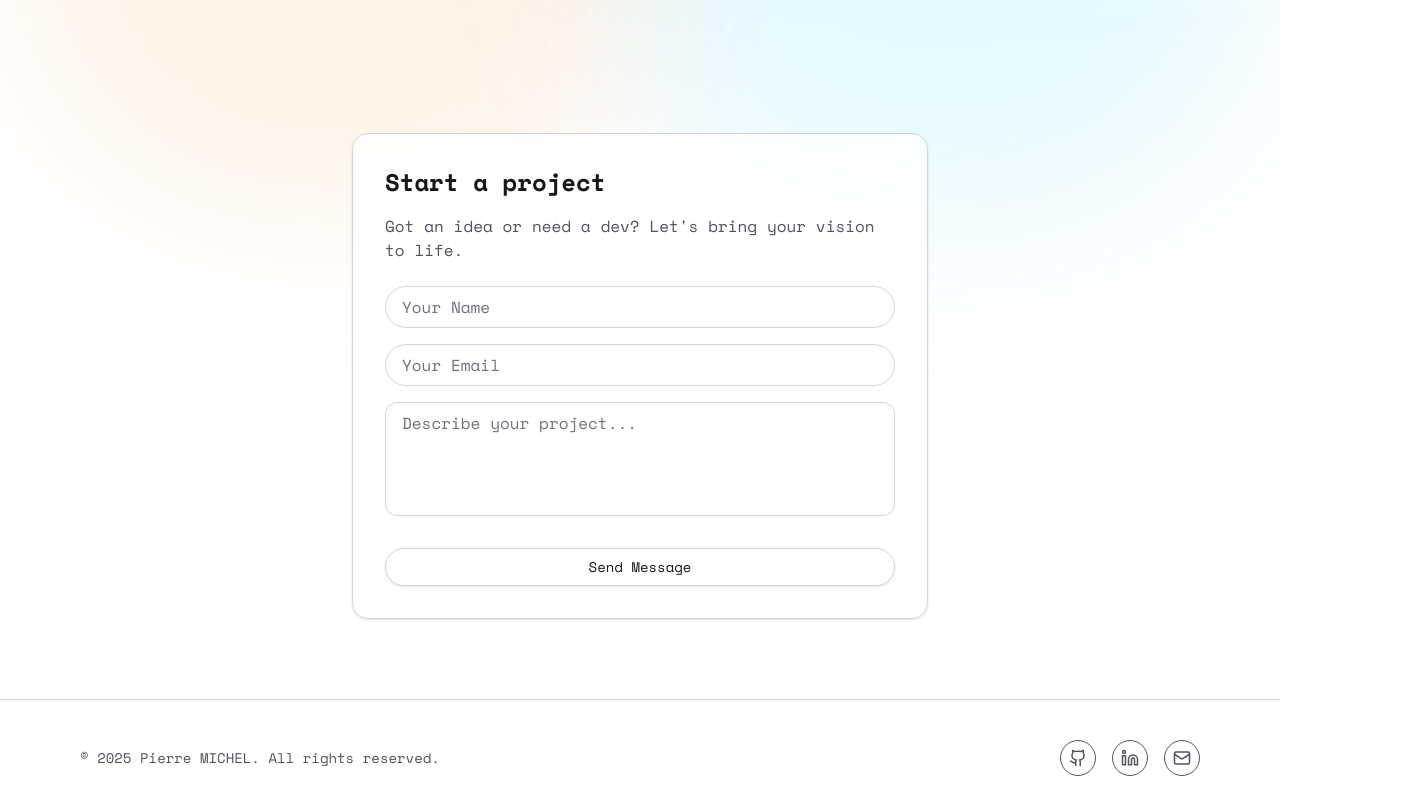
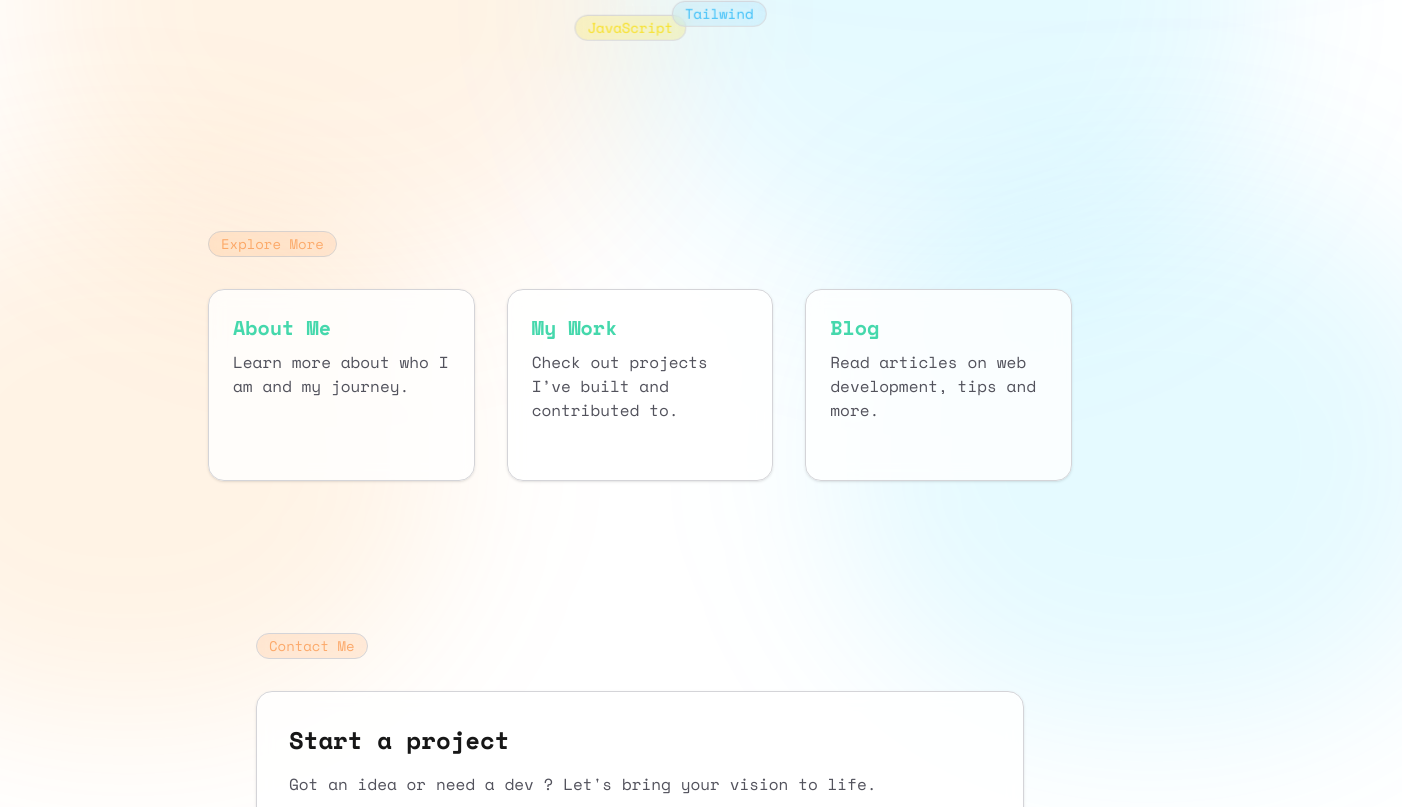
Before and after one commit to Miche1-Pierre/ai-portfolio, a Next.js app: page / in a window 1280 px wide. Shown: the part 913-1720 px from the top of the page, 1402 px wide, since content can reach past the window. Built offline with nearby package versions, Linux system fonts and the light colour scheme.

Commit message:
Add quick links section with navigation cards and smooth scroll to top functionality

```diff
--- a/src/app/page.tsx
+++ b/src/app/page.tsx
@@ -1,3 +1,5 @@
+"use client";
+
 import NavigationMenu from "@/components/NavigationMenu";
 import Card from "@/components/Card";
 import Input from "@/components/Input";
@@ -7,7 +9,44 @@ import Textarea from "@/components/Textarea";
 import Button from "@/components/Button";
 import Footer from "@/components/Footer";
 
+import Link from "next/link";
+import { useEffect, useState } from "react";
+import { ArrowUp } from "lucide-react";
+
+const quickLinks = [
+  {
+    title: "About Me",
+    description: "Learn more about who I am and my journey.",
+    href: "/about",
+  },
+  {
+    title: "My Work",
+    description: "Check out projects I’ve built and contributed to.",
+    href: "/work",
+  },
+  {
+    title: "Blog",
+    description: "Read articles on web development, tips and more.",
+    href: "/blog",
+  },
+];
+
 export default function Home() {
+  const [showBackToTop, setShowBackToTop] = useState(false);
+
+  useEffect(() => {
+    const handleScroll = () => {
+      setShowBackToTop(window.scrollY > 300);
+    };
+
+    window.addEventListener("scroll", handleScroll);
+    return () => window.removeEventListener("scroll", handleScroll);
+  }, []);
+
+  const scrollToTop = () => {
+    window.scrollTo({ top: 0, behavior: "smooth" });
+  };
+
   return (
     <div className="min-h-screen flex flex-col justify-between">
       <header className="p-6 sm:p-10 flex justify-center">
@@ -17,7 +56,7 @@ export default function Home() {
       <main className="flex-grow px-6 sm:px-20 py-10 flex flex-col gap-28 items-center text-left">
         {/* Hero */}
         <section className="max-w-3xl">
-          <Badge>Welcome</Badge>
+          <Badge>Home</Badge>
           <h1 className="text-4xl sm:text-5xl font-bold tracking-tight mt-4 leading-tight">
             I craft <span className="text-[#45d8ac]">modern</span> web
             experiences that are
@@ -32,16 +71,82 @@ export default function Home() {
         </section>
 
         {/* Tech Stack */}
-        <section className="w-full flex justify-center align-middle">
+        <section className="w-3xl">
+          <Badge className="mb-8">Tech Stack</Badge>
           <FloatingBadgeCloud />
         </section>
 
+        {/* Quick Links */}
+        <section className="w-full max-w-5xl mx-auto px-6 sm:px-20 py-10 relative">
+          <Badge>Explore More</Badge>
+
+          {/* Spotlights */}
+          <div
+            className="absolute rounded-full pointer-events-none"
+            style={{
+              width: 600,
+              height: 200,
+              background: "rgba(255, 255, 255, 0.1)",
+              filter: "blur(70px)",
+              boxShadow: "0 0 120px 80px rgba(255, 255, 255, 0.1)",
+              top: "20%",
+              left: "50%",
+              transform: "translate(-50%, -50%)",
+              zIndex: 0,
+            }}
+          />
+          <div
+            className="absolute rounded-full pointer-events-none"
+            style={{
+              width: 500,
+              height: 400,
+              background: "rgba(255, 140, 0, 0.1)",
+              filter: "blur(70px)",
+              boxShadow: "0 0 100px 70px rgba(255, 140, 0, 0.1)",
+              top: "80%",
+              left: "0%",
+              transform: "translate(-50%, -50%)",
+              zIndex: 0,
+            }}
+          />
+          <div
+            className="absolute rounded-full pointer-events-none"
+            style={{
+              width: 500,
+              height: 400,
+              background: "rgba(0, 200, 255, 0.1)",
+              filter: "blur(70px)",
+              boxShadow: "0 0 110px 75px rgba(0, 200, 255, 0.1)",
+              top: "80%",
+              left: "100%",
+              transform: "translate(-50%, -50%)",
+              zIndex: 0,
+            }}
+          />
+
+          <div className="relative grid grid-cols-1 sm:grid-cols-3 gap-8 mt-8 z-10">
+            {quickLinks.map(({ title, description, href }) => (
+              <Link key={href} href={href} className="block">
+                <Card className="p-6 cursor-pointer bg-white dark:bg-zinc-800 transform transition-transform duration-300 hover:scale-105 hover:bg-[#45d8ac]/10 hover:shadow-lg hover:-translate-y-1 w-full h-48">
+                  <h3 className="text-xl font-semibold mb-2 text-[#45d8ac]">
+                    {title}
+                  </h3>
+                  <p className="text-zinc-600 dark:text-zinc-400">
+                    {description}
+                  </p>
+                </Card>
+              </Link>
+            ))}
+          </div>
+        </section>
+
         {/* Contact / Call to action */}
-        <section className="w-full max-w-xl">
-          <Card className="p-6 sm:p-8 text-center sm:text-left">
+        <section className="w-3xl" id="contact">
+          <Badge>Contact Me</Badge>
+          <Card className="p-6 sm:p-8 text-center sm:text-left mt-8">
             <h2 className="text-2xl font-semibold mb-4">Start a project</h2>
             <p className="text-base mb-6 text-zinc-600 dark:text-zinc-400">
-              Got an idea or need a dev? Let&apos;s bring your vision to life.
+              Got an idea or need a dev ? Let&apos;s bring your vision to life.
             </p>
             <form className="flex flex-col gap-4">
               <Input type="text" placeholder="Your Name" required />
@@ -52,13 +157,25 @@ export default function Home() {
                 required
               />
               <Button className="mt-4" type="submit" variant="outline">
-                Send Message
+                Start Working Together !
               </Button>
             </form>
           </Card>
         </section>
       </main>
 
+      {/* Back to Top Button */}
+      {showBackToTop && (
+        <Button
+          onClick={scrollToTop}
+          variant="outline"
+          className="fixed bottom-6 left-1/2 -translate-x-1/2 z-50 bg-[#45d8ac] hover:bg-[#3dc09b] text-white shadow-lg"
+        >
+          <ArrowUp size={18} />
+        </Button>
+      )}
+
+      {/* Footer */}
       <Footer />
     </div>
   );
```
